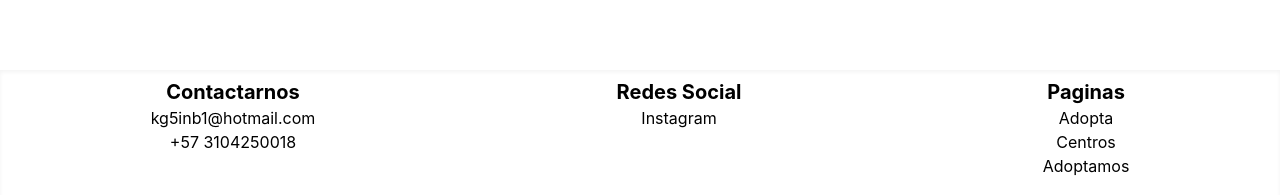
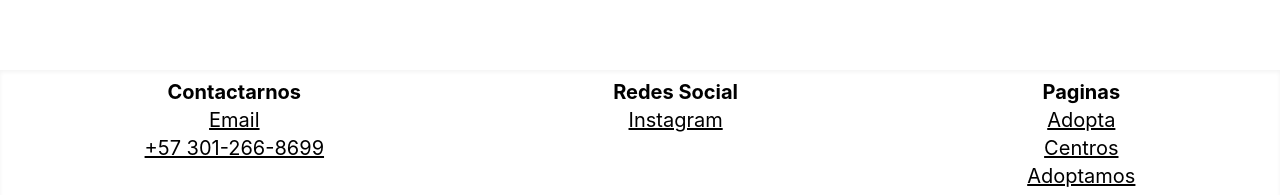
Before and after one commit to NotARoomba/Petinder, a React (Vite) app: page / in a window 1280 px wide. Shown: the part 1229-1424 px from the top of the page. Built offline with nearby package versions, Linux system fonts and the light colour scheme; a web font is replaced by a local one.

Commit message:
fixed contact info and navbar ghost

```diff
--- a/src/main.tsx
+++ b/src/main.tsx
@@ -29,5 +29,5 @@ ReactDOM.createRoot(document.getElementById("root")!).render(
       </Routes>
       <BottomBar />
     </BrowserRouter>
-  </React.StrictMode>,
+  </React.StrictMode>
 );
--- a/src/tsx/components/Bottombar.tsx
+++ b/src/tsx/components/Bottombar.tsx
@@ -1,19 +1,22 @@
+import { Link } from "react-router-dom";
+
 export default function BottomBar() {
-    return <div className="shadow-inner dark:bg-gunmetal-200 dark:text-gunmetal-900 h-32 flex justify-around pt-2 text-center">
-    <div>
-      <p className="font-bold text-xl">Contactarnos</p>
-      <p>kg5inb1@hotmail.com</p>
-      <p>+57 3104250018</p>
+    return <div className="shadow-inner dark:bg-gunmetal-200 dark:text-gunmetal-900 h-32 flex justify-around pt-2 text-center text-md xl:text-xl">
+    <div className="flex flex-col">
+      <p className="font-bold ">Contactarnos</p>
+      <Link className="underline" to='mailto:petinder.col@gmail.com'>Email</Link>
+      <Link to='tel:+573012668699' className="underline">+57 301-266-8699</Link>
     </div>
     <div>
-      <p className="font-bold text-xl">Redes Social</p>
-      <p>Instagram</p>
+      <p className="font-bold ">Redes Social</p>
+      <Link className="underline" to='https://www.instagram.com/petinder.col/'>Instagram</Link>
     </div>
-    <div>
-      <p className="font-bold text-xl">Paginas</p>
-      <p>Adopta</p>
-      <p>Centros</p>
-      <p>Adoptamos</p>
+    <div className="flex flex-col">
+      <p className="font-bold">Paginas</p>
+      <Link to='/adopta' className="underline">Adopta</Link>
+      <Link to='/centros' className="underline">Centros</Link>
+      <Link to='/adoptamos' className="underline">Adoptamos</Link>
+
     </div>
 </div>
 }
--- a/src/tsx/components/NavBar.tsx
+++ b/src/tsx/components/NavBar.tsx
@@ -78,7 +78,7 @@ export default function NavBar() {
         <span className={"bg-gunmetal dark:bg-gunmetal-900 w-10 block h-1 rounded my-auto duration-300" + (menu ? " rotate-45 -translate-y-[13px]" : " rotate-0")}></span>
       </div>
       </div>
-      <div onClick={() => setMenu(false)} className={" bg-white/80 dark:bg-gunmetal-500/80 w-screen absolute h-fit top-20 z-10 justify-center transition duration-300 flex flex-wrap" + (menu?' opacity-100' : ' opacity-0')}>
+      <div onClick={() => setMenu(false)} className={" bg-white/80 dark:bg-gunmetal-500/80 w-screen absolute h-fit top-20 z-10 justify-center transition duration-300 flex flex-wrap" + (menu?' animate-show' : ' animate-hide hidden')}>
         <NavButton route="/adopta" text="Adopta" image="/img/dog.png" />
         <NavButton route="/centros" text="Centros" image="/img/dog-house.png" />
         <NavButton
--- a/src/tsx/pages/Centers.tsx
+++ b/src/tsx/pages/Centers.tsx
@@ -31,11 +31,11 @@ export default function Centers() {
   }, [])
   return <div className="min-h-[calc(100vh-208px)] dark:bg-gunmetal-300 dark:text-gunmetal-900 text-gunmetal pt-2 mb-auto ">
     <p className="text-center text-7xl my-3 mb-8 font-bold">Centros</p>
-    <div className='w-10/12 h-[60vh] justify-center mx-auto'>
+    <div className='w-10/12 h-[55vh] xl:h-[60vh] justify-center mx-auto'>
 
     {theme && <GoogleMapReact bootstrapURLKeys={{ key: "AIzaSyA1ZMdrjnYTEZKi7_7rzQhYn53EMKmcNVk" }} center={{
-      lat: 4.5709,
-      lng: -74.2973
+      lat: 8.800433,
+      lng: -74.737480
     }} zoom={6}  onDrag={() => setOpacity(0)} onDragEnd={() => {setOpacity(1); updateTheme()}} options={{ styles: theme==ThemeState.LIGHT? [] : DarkTheme }}>
       {data.map((v, i) => <Marker opacity={opacity} key={i} lat={v.lat} lng={v.long} text={v.name}/>)}
       </GoogleMapReact>}
--- a/tailwind.config.ts
+++ b/tailwind.config.ts
@@ -19,12 +19,22 @@ export default {
           '50%': { backgroundPosition: '100% 50%' },
           '100%': { backgroundPosition: '0% 50%' },
         },
+        show: {
+          '0%': { opacity: '0', visibility: 'visible'},
+          '100%': { opacity: '100'},
+        },
+        hide: {
+          '0%': { opacity: '100'},
+          '100%': { opacity: '0', display: 'none'},
+        },
       },
       backgroundSize: {
         '300%': '300%',
       },
       animation: {
         gradient: 'animatedgradient 6s ease infinite alternate',
+        show: 'show 300ms ease forwards',
+        hide: 'hide 300ms ease forwards',
       },
     },
   },
```
Also changed, not shown: 5 other files (tests, documents, lock files or other folders).
